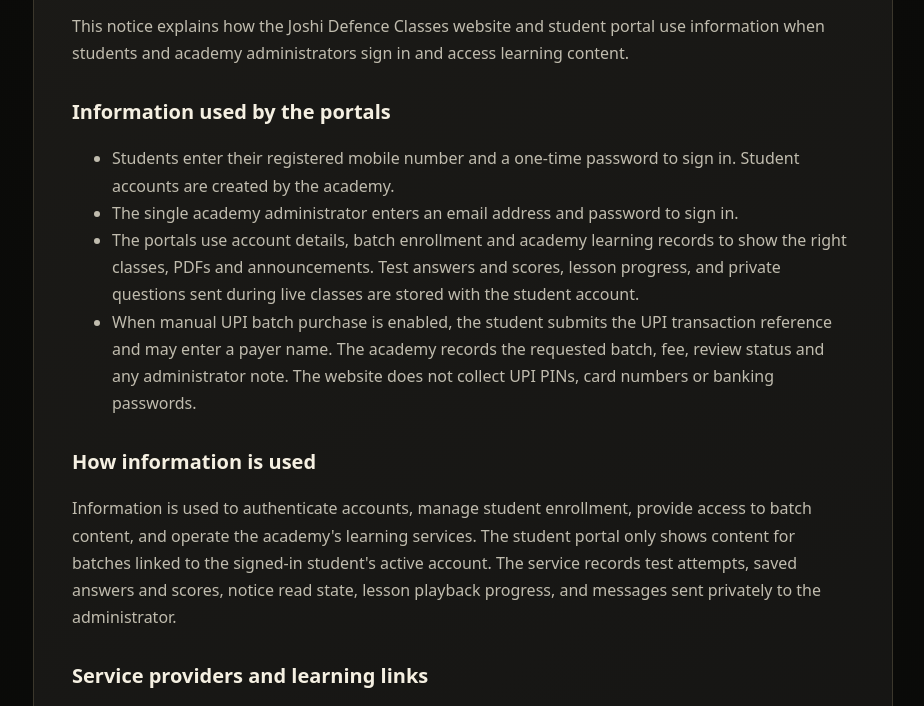
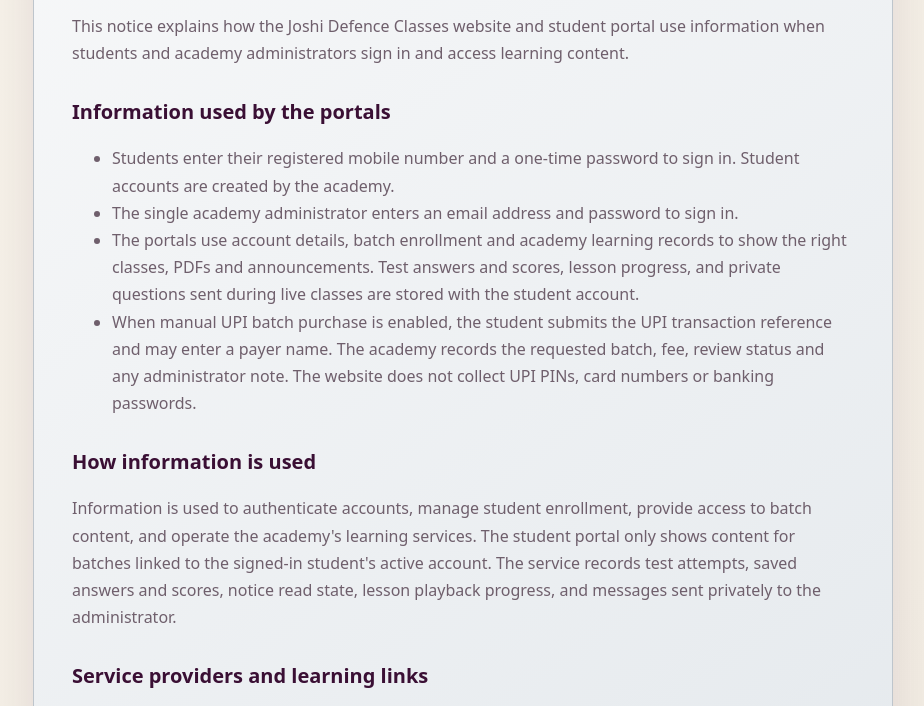
Before and after one commit to hpaliwal7983-crypto/joshi-defence-classes-website, a plain HTML site: page privacy.html in a window 1280 px wide. Shown: the part 234-940 px from the top of the page, without its empty margins (177-1101 px from the left). Drawn offline with Linux system fonts and the light colour scheme.

Commit message:
Match the privacy page to the academy palette

```diff
--- a/privacy.html
+++ b/privacy.html
@@ -3,10 +3,10 @@
 <head>
   <meta charset="utf-8">
   <meta name="viewport" content="width=device-width, initial-scale=1">
-  <meta name="theme-color" content="#090a09">
+  <meta name="theme-color" content="#F2ECE3">
   <title>Privacy | Joshi Defence Classes</title>
   <style>
-    :root{color-scheme:dark;--bg:#090a09;--panel:#171715;--gold:#f1c75b;--text:#f5f0e2;--muted:#c0bcae;--line:#3b372c}*{box-sizing:border-box}body{margin:0;background:radial-gradient(ellipse at 50% -10%,#292216 0,#0b0b09 48%,#070807 100%);color:var(--text);font:16px/1.7 system-ui,-apple-system,BlinkMacSystemFont,"Segoe UI",sans-serif}a{color:var(--gold)}header{border-bottom:1px solid var(--line);padding:17px 0}.wrap{width:min(860px,calc(100% - 32px));margin:auto}.brand{font-weight:900;text-decoration:none;letter-spacing:.08em}.brand span{color:var(--gold)}main{padding:42px 0 70px}.card{border:1px solid var(--line);background:linear-gradient(145deg,#1b1a17,#131312);border-radius:17px;padding:clamp(20px,5vw,38px)}h1{font-size:clamp(32px,5vw,48px);line-height:1.1;margin:0 0 10px;color:var(--gold)}h2{font-size:20px;margin:28px 0 7px}p,li{color:var(--muted)}.updated{font-size:13px}footer{border-top:1px solid var(--line);padding:20px 0;color:var(--muted);font-size:13px}
+    :root{color-scheme:light;--bg:#F2ECE3;--panel:#DDE3E8;--aubergine:#3A0F34;--gold:#EAAA00;--text:#3A0F34;--muted:#6F5F6C;--line:#BEC5CC}*{box-sizing:border-box}body{margin:0;background:linear-gradient(140deg,#F6F1E9,#F2ECE3 58%,#E9E2DA);color:var(--text);font:16px/1.7 system-ui,-apple-system,BlinkMacSystemFont,"Segoe UI",sans-serif}a{color:var(--aubergine)}header{border-bottom:1px solid var(--line);padding:17px 0}.wrap{width:min(860px,calc(100% - 32px));margin:auto}.brand{font-weight:900;text-decoration:none;letter-spacing:.08em}.brand span{color:var(--gold)}main{padding:42px 0 70px}.card{border:1px solid var(--line);background:linear-gradient(145deg,#F7F8F9,#DDE3E8);border-radius:17px;padding:clamp(20px,5vw,38px);box-shadow:0 18px 44px #3A0F3418}h1{font-size:clamp(32px,5vw,48px);line-height:1.1;margin:0 0 10px;color:var(--aubergine)}h2{font-size:20px;margin:28px 0 7px;color:var(--aubergine)}p,li{color:var(--muted)}.updated{font-size:13px}footer{border-top:1px solid var(--line);padding:20px 0;color:var(--muted);font-size:13px}
   </style>
 </head>
 <body>
```
